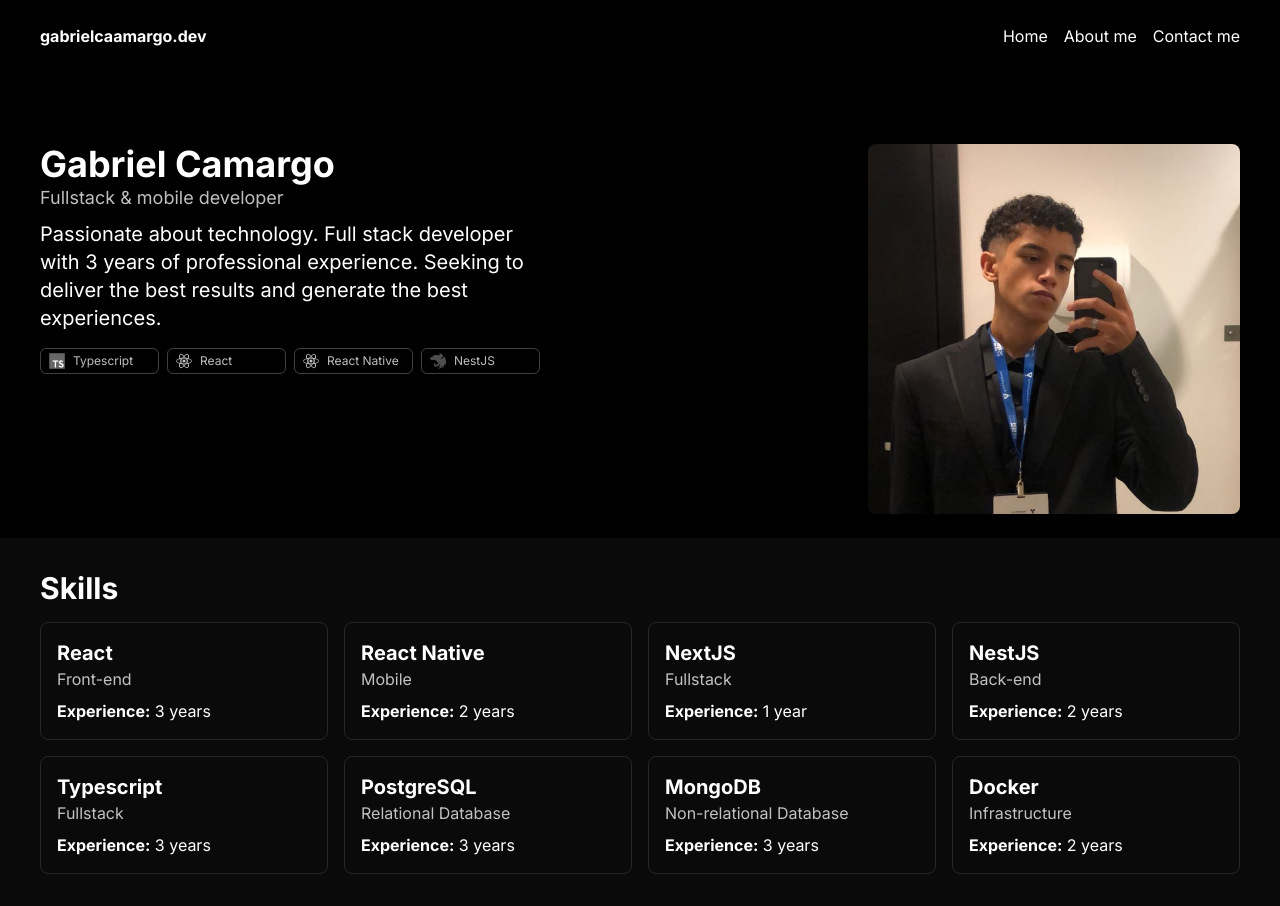
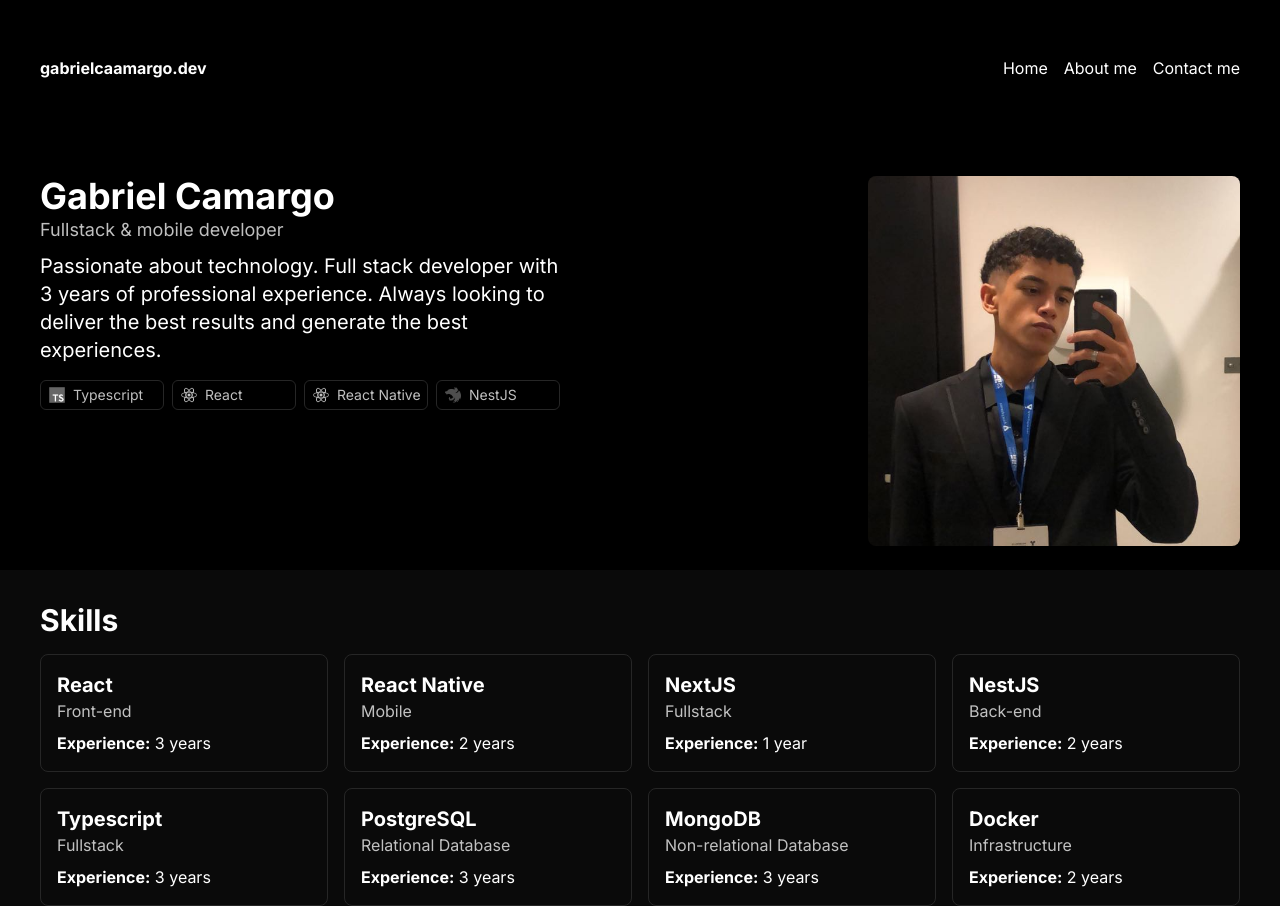
Before and after one commit to gabrielcaamargo/gabrielcaamargo.dev, a Next.js app: page / in a window 1280 px wide. Before the commit the page ends 874 px from the top, so only its background shows below. Built offline with nearby package versions, Linux system fonts and the light colour scheme.

Commit message:
feat: create template component to repeat less css

```diff
--- a/src/app/page.tsx
+++ b/src/app/page.tsx
@@ -4,6 +4,7 @@ import { Introduction } from "@/components/Introduction";
 import { Card } from "@/components/Card";
 
 import { skills } from "@/utils/skills";
+import { Template } from "@/components/Template";
 
 export const metadata: Metadata = {
   title: "Gabriel Camargo | Home",
@@ -14,16 +15,16 @@ export default function Home() {
   return (
     <main>
       <section className="bg-black px-8 py-6 max-md:px-6">
-        <div className="max-w-[1200px] mx-auto max-md:w-full">
+        <Template.Root>
           <Header />
           <div className="mt-24 grid grid-cols-2 gap-10 animate-[show_1.5s_linear_1] antialiased justify-between max-md:grid-cols-1">
             <Introduction.Text />
             <Introduction.Image />
           </div>
-        </div>
+        </Template.Root>
       </section>
 
-      <section className="max-w-[1200px] mx-auto mt-8 max-lg:px-6">
+      <Template.Root>
         <strong className="text-3xl">Skills</strong>
 
         <div className="grid grid-cols-4 gap-4 mt-4 max-md:grid-cols-2 max-sm:grid-cols-1">
@@ -36,7 +37,7 @@ export default function Home() {
             />
           ))}
         </div>
-      </section>
+      </Template.Root>
     </main>
   )
 }
--- a/src/components/Badge.tsx
+++ b/src/components/Badge.tsx
@@ -6,9 +6,9 @@ interface IBadgeProps {
   textSize?: string
 }
 
-export function Badge({ icon, title, textSize = 'text-xs' }: IBadgeProps) {
+export function Badge({ icon, title, textSize = 'text-sm' }: IBadgeProps) {
   return (
-    <div className="flex items-center gap-2 rounded-md border w-full border-white border-opacity-25 px-2 py-1" title={title}>
+    <div className="flex items-center gap-2 rounded-md border w-full px-2 py-1" title={title}>
       {icon && (
         <Image
           src={icon}
--- a/src/components/Introduction/IntroductionText.tsx
+++ b/src/components/Introduction/IntroductionText.tsx
@@ -6,13 +6,13 @@ import nest from '../../assets/icons/nest.png'
 
 export function IntroductionText() {
   return (
-    <div className="max-w-[500px]">
+    <div className="max-w-[520px]">
       <div className="flex flex-col text-lg">
         <strong className="text-4xl">Gabriel Camargo</strong>
         <span className="opacity-75">Fullstack & mobile developer</span>
       </div>
 
-      <p className="mt-2 text-xl">Passionate about technology. Full stack developer with 3 years of professional experience. Seeking to deliver the best results and generate the best experiences.</p>
+      <p className="mt-2 text-xl">Passionate about technology. Full stack developer with 3 years of professional experience. Always looking to deliver the best results and generate the best experiences.</p>
 
       <div className="mt-4 flex items-center gap-2 max-md:grid max-md:grid-cols-3">
         <Badge title="Typescript" icon={typescript} />
--- /dev/null
+++ b/src/components/Template/TemplateRoot.tsx
@@ -0,0 +1,14 @@
+'use client'
+import { ComponentProps } from "react";
+
+interface ITemplateRootProps extends ComponentProps<'div'>{
+  children: React.ReactNode,
+}
+
+export function TemplateRoot({ children }: ITemplateRootProps) {
+  return (
+    <section className='max-w-[1200px] mx-auto mt-8 max-lg:px-6'>
+      {children}
+    </section>
+  )
+}
--- /dev/null
+++ b/src/components/Template/index.ts
@@ -0,0 +1,5 @@
+import { TemplateRoot } from "./TemplateRoot";
+
+export const Template = {
+  Root: TemplateRoot
+}
```
